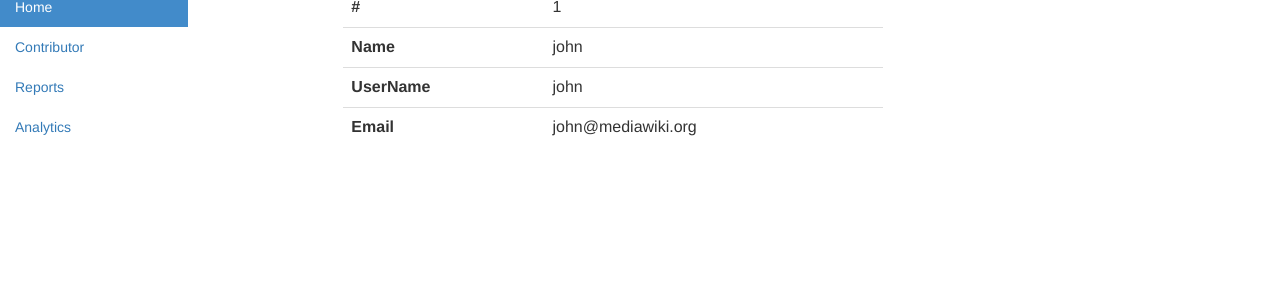
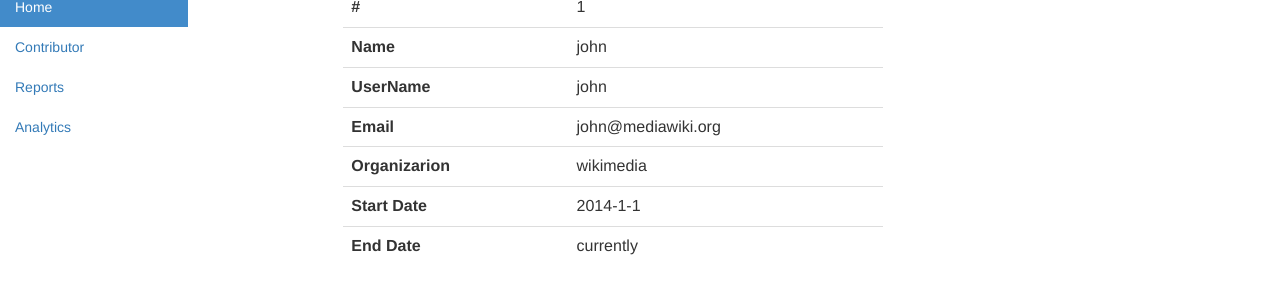
Before and after one commit to sarvesh-onlyme/wiki-template, a plain HTML site: page index.html at #/account in a window 1280 px wide. Shown: the part 63-356 px from the top of the page. Drawn offline with Linux system fonts and the light colour scheme.

Commit message:
org., date added to table

```diff
--- a/data/contributors.json
+++ b/data/contributors.json
@@ -3,18 +3,27 @@
 		"id": 1,
 		"name": "John",
 		"username": "john",
-		"email": "john@wikimedia.com"
+		"email": "john@wikimedia.com",
+		"organization": "wikimedia",
+		"start_date": "2014-1-1",
+		"end_date": "currently"
 	},
 	{
 		"id": 2,
 		"name": "John1",
 		"username": "john1",
-		"email": "john1@wikimedia.com"
+		"email": "john1@wikimedia.com",
+		"organization": "wikimedia",
+		"start_date": "2014-1-1",
+		"end_date": "currently"
 	},
 	{
 		"id": 3,
 		"name": "John3",
 		"username": "john3",
-		"email": "john3@wikimedia.com"
+		"email": "john3@wikimedia.com",
+		"organization": "wikimedia",
+		"start_date": "2014-1-1",
+		"end_date": "currently"
 	}
 ]
--- a/js/Crtl.js
+++ b/js/Crtl.js
@@ -32,7 +32,10 @@ app.controller("accountCtrl", function($scope, $routeParams, $http){
 		"id": 1,
 		"name": "john",
 		"username": "john",
-		"email": "john@mediawiki.org"
+		"email": "john@mediawiki.org",
+		"organization": "wikimedia",
+		"start_date": "2014-1-1",
+		"end_date": "currently"
 	};
 	$scope.user = user;
 });
--- a/views/account.html
+++ b/views/account.html
@@ -18,7 +18,18 @@
 				<th>Email</th>
 				<td>{{ user.email }}</td>
 			</tr>
-
+			<tr>
+				<th>Organizarion</th>
+				<td>{{ user.organization }}</td>
+			</tr>
+			<tr>
+				<th>Start Date</th>
+				<td>{{ user.start_date }}</td>
+			</tr>
+			<tr>
+				<th>End Date</th>
+				<td>{{ user.end_date }}</td>
+			</tr>
 		</table>
 	</div>
 </div>
```
Also changed, not shown: views/home.html (+6 -0 lines).
